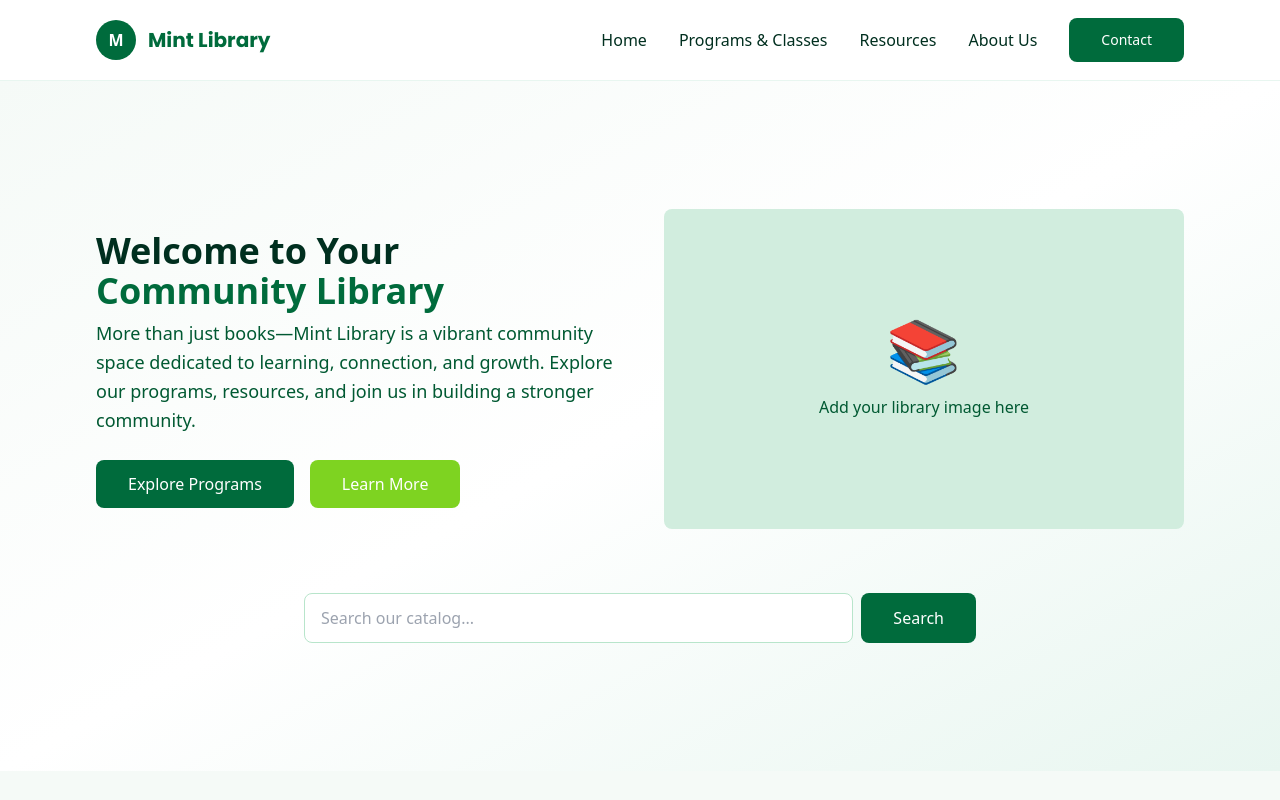
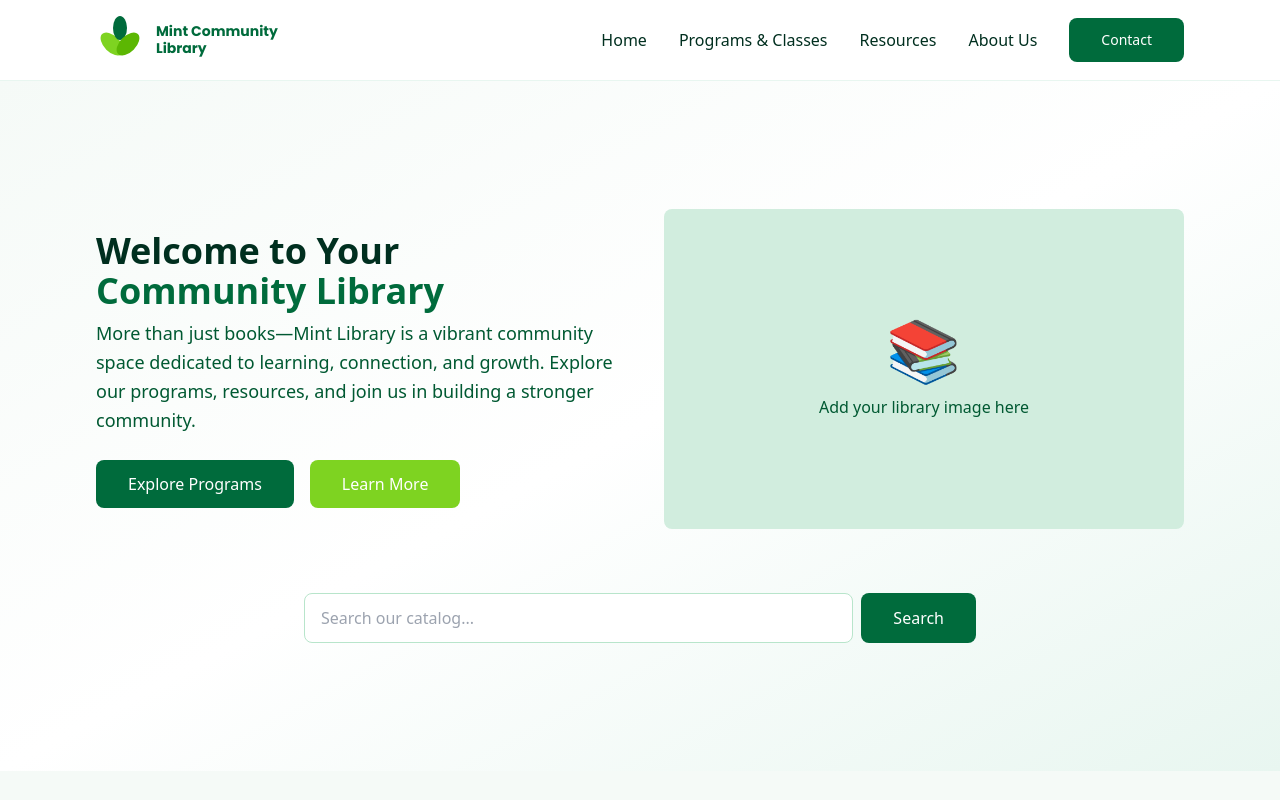
Before and after one commit to bigboss3953/mint-community-library, a Next.js app: page / in a window 1280 px wide. Shown: the top 800 px of the page. Built offline with nearby package versions, Linux system fonts and the light colour scheme.

Commit message:
Update header with code-based Mint leaf logo design

```diff
--- a/components/Header.tsx
+++ b/components/Header.tsx
@@ -10,12 +10,47 @@ export default function Header() {
     <header className="bg-white border-b border-mint-100 sticky top-0 z-50">
       <div className="max-w-6xl mx-auto px-4 sm:px-6 lg:px-8">
         <div className="flex justify-between items-center h-20">
-          {/* Logo */}
+          {/* Logo with Mint Leaves */}
           <Link href="/" className="flex items-center gap-3">
-            <div className="w-10 h-10 bg-mint-600 rounded-full flex items-center justify-center">
-              <span className="text-white font-bold">M</span>
+            <div className="w-12 h-12 flex items-center justify-center">
+              <svg
+                viewBox="0 0 48 48"
+                className="w-12 h-12"
+                xmlns="http://www.w3.org/2000/svg"
+              >
+                {/* Left Leaf */}
+                <ellipse
+                  cx="16"
+                  cy="28"
+                  rx="8"
+                  ry="14"
+                  fill="#7ED321"
+                  transform="rotate(-45 16 28)"
+                />
+                {/* Center Leaf */}
+                <ellipse
+                  cx="24"
+                  cy="12"
+                  rx="7"
+                  ry="12"
+                  fill="#006B3C"
+                  transform="rotate(0 24 12)"
+                />
+                {/* Right Leaf */}
+                <ellipse
+                  cx="32"
+                  cy="28"
+                  rx="8"
+                  ry="14"
+                  fill="#5CB703"
+                  transform="rotate(45 32 28)"
+                />
+              </svg>
             </div>
-            <span className="font-heading font-bold text-xl text-mint-600">Mint Library</span>
+            <div className="hidden sm:block">
+              <div className="font-heading font-bold text-sm leading-tight text-mint-600">Mint Community</div>
+              <div className="font-heading font-bold text-sm leading-tight text-mint-600">Library</div>
+            </div>
           </Link>
 
           {/* Desktop Navigation */}
```
